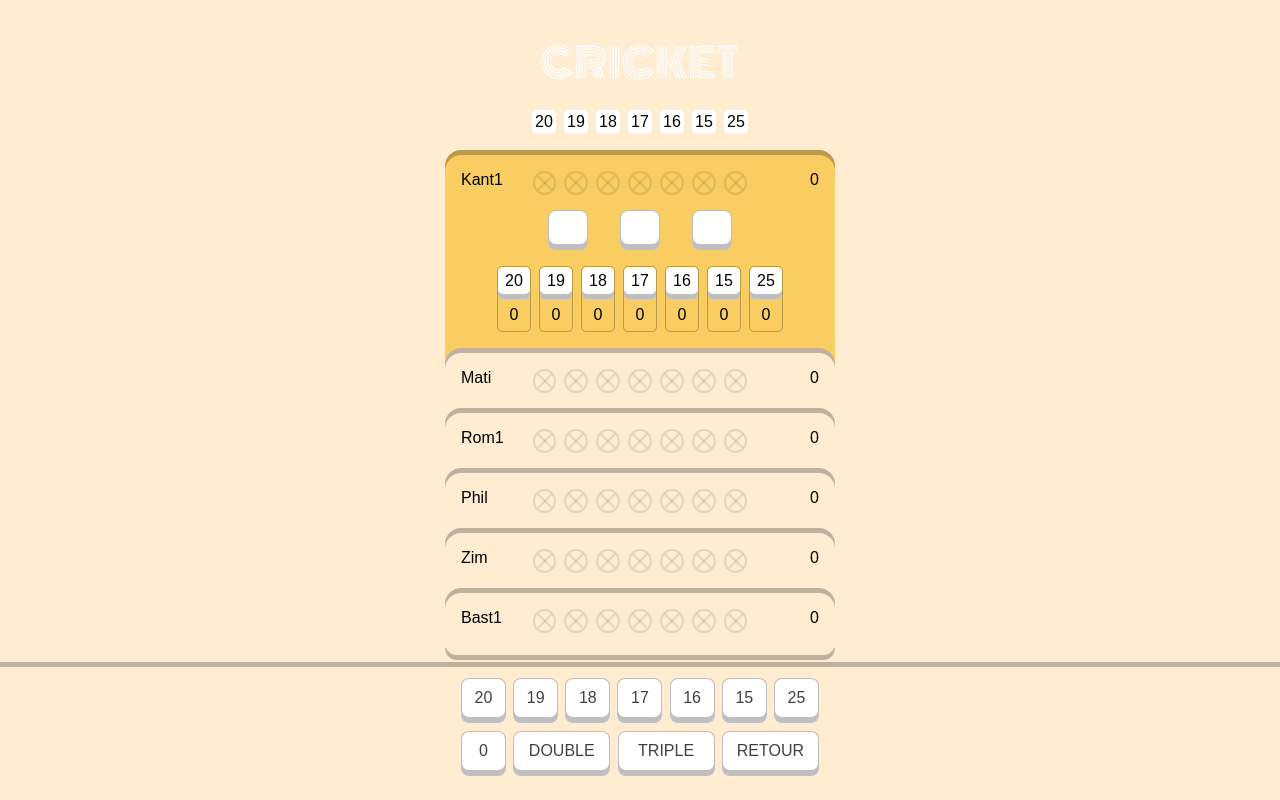
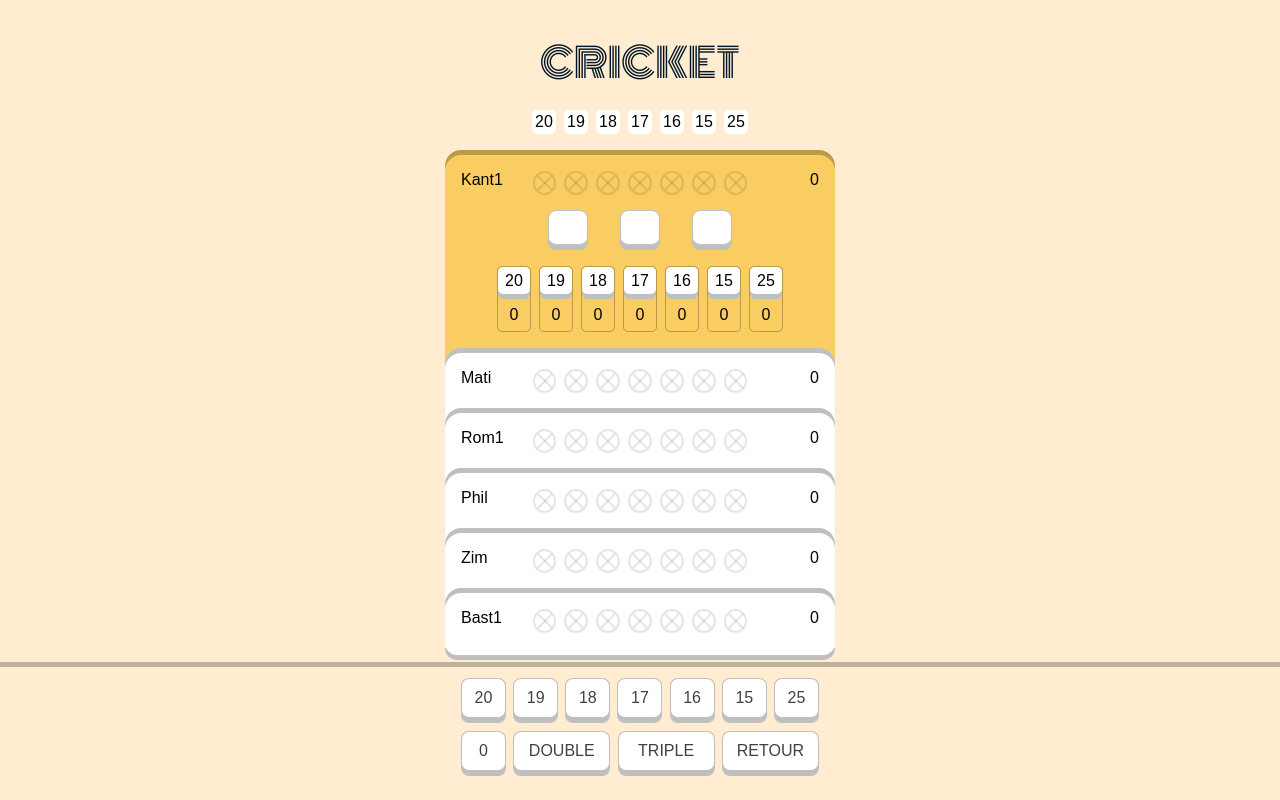
Before and after one commit to Kant109/ApsiDart, a Vue app: page /cricket in a window 1280 px wide. Built offline with nearby package versions, Linux system fonts and the light colour scheme; a web font is replaced by a local one.

Commit message:
Keep darkmode info in localStorage

```diff
--- a/src/App.vue
+++ b/src/App.vue
@@ -7,7 +7,7 @@
 </template>
 
 <script setup lang="ts">
-import { computed, onMounted } from 'vue';
+import { computed, onBeforeMount, onMounted } from 'vue';
 import { useManagementAppStore } from './stores/ManagementAppStore';
 import WaitingPage from './views/WaitingPage.vue';
 import { RouterView } from 'vue-router';
@@ -193,6 +193,10 @@ const MatiX01: X01Player = {
     "volleys": []
 }
 
+onBeforeMount(() => {
+    managementAppStore.isDarkMode = localStorage.getItem('darkmode-apsidart') === 'active';
+})
+
 onMounted(() => {
   cricketGameStore.setPlayer(Kant1);
   cricketGameStore.setPlayer(Mati);
@@ -223,6 +227,7 @@ main {
 
     &.darkmode {
         --bg-color: #001524;
+        --bg-element-primary: #76ABAE;
         --text-color: white;
     }
 }
--- a/src/assets/main.css
+++ b/src/assets/main.css
@@ -3,6 +3,7 @@
 
 :root {
   --bg-color: #FFECD1;
+  --bg-element-primary: #fff;
   --text-color: #001524; }
 
 html, body, #app, main {
--- a/src/assets/main.scss
+++ b/src/assets/main.scss
@@ -4,6 +4,7 @@
 
 :root {
     --bg-color: #FFECD1;
+    --bg-element-primary: #fff;
     --text-color: #001524;
 }
 
--- a/src/components/Cricket/CricketPlayer.vue
+++ b/src/components/Cricket/CricketPlayer.vue
@@ -75,7 +75,7 @@ const openStat = () => {
 @import "@/assets/helpers/variables.scss";
 
 .top-bg {
-    background-color: var(--bg-color);
+    background-color: var(--bg-element-primary);
 }
 
 .top-bg-active {
@@ -89,7 +89,7 @@ const openStat = () => {
     grid-column-gap: 0px;
     grid-row-gap: 0px;
     height: 60px;
-    background-color: var(--bg-color);
+    background-color: var(--bg-element-primary);
     border-radius: 1rem 1rem 0 0;
     padding: 0 1rem;
     --tw-shadow: inset 0 5px 0 0 rgba(0, 0, 0, .25);
@@ -179,7 +179,7 @@ const openStat = () => {
     flex-direction: column;
     justify-content: center;
     gap: 1rem;
-    background-color: var(--bg-color);
+    background-color: var(--bg-element-primary);
 
     &.isPlayerActive {
         background-color: $active-player;
@@ -211,7 +211,6 @@ const openStat = () => {
         display: flex;
         justify-content: center;
         align-items: center;
-        background-color: var(--bg-color);
         margin-bottom: 1rem;
 
         &.isPlayerActive {
--- a/src/components/X01/X01Player.vue
+++ b/src/components/X01/X01Player.vue
@@ -1,5 +1,6 @@
 <script setup lang="ts">
-import { ref } from 'vue';
+import { useX01GameStore } from '@/stores/X01GameStore';
+import { computed, watch } from 'vue';
 
 const props = defineProps<{
   player: X01Player
@@ -7,17 +8,28 @@ const props = defineProps<{
   isTopBgPlayerActive: boolean
 }>()
 
-const isStatOpen = ref(false);
+const gameStore = useX01GameStore();
+const players = computed(() => gameStore.players);
 
-const openStat = () => {
-    isStatOpen.value = !isStatOpen.value;
-}
+const emit = defineEmits(['isLastPlayer']);
+
+watch(
+    () => props.player.isActive,
+    () => {
+        if(props.player.isActive && players.value.indexOf(props.player) === players.value.length - 1) {
+            emit('isLastPlayer', true);
+        }
+        if(!props.player.isActive && players.value.indexOf(props.player) === players.value.length - 1) {
+            emit('isLastPlayer', false);
+        }
+    }
+)
 
 </script>
 
 <template>
     <div class="full-content" :class="{'top-bg': props.isTopBgActive, 'top-bg-active': props.isTopBgPlayerActive && props.isTopBgActive}">
-        <div class="player-content" :class="{'isPlayerActive': player.isActive }" @click.prevent="openStat">
+        <div class="player-content" :class="{'isPlayerActive': player.isActive }">
             <div class="player-name">{{ player.pseudo }}</div>
                 <div class="recap">
                     <div class="current-points">
@@ -35,7 +47,7 @@ const openStat = () => {
 @import "@/assets/helpers/variables.scss";
 
 .top-bg {
-    background-color: var(--bg-color);
+    background-color: var(--bg-element-primary);
 }
 
 .top-bg-active {
@@ -49,7 +61,7 @@ const openStat = () => {
     grid-column-gap: 0px;
     grid-row-gap: 0px;
     height: 60px;
-    background-color: var(--bg-color);
+    background-color: var(--bg-element-primary);
     border-radius: 1rem 1rem 0 0;
     padding: 0 1rem;
     --tw-shadow: inset 0 5px 0 0 rgba(0, 0, 0, .25);
--- a/src/views/Darts/CricketGame.vue
+++ b/src/views/Darts/CricketGame.vue
@@ -12,7 +12,6 @@ const isGameWinner = computed(() => gameStore.isGameWinner);
 const isLastPlayerActive = ref(false);
 
 const setIsLastPlayerActive = (isCurrentPlayerLast: boolean) => {
-    console.log('in emit')
     isLastPlayerActive.value = isCurrentPlayerLast;
 }
 
@@ -58,7 +57,7 @@ const setIsLastPlayerActive = (isCurrentPlayerLast: boolean) => {
     font-family: "Monoton", sans-serif;
     font-size: 2.5rem;
     padding: 2rem 2rem 1rem 2rem;
-    color: white;
+    color: var(--text-color);
 }
 
 .points-recap-doors {
@@ -116,7 +115,7 @@ const setIsLastPlayerActive = (isCurrentPlayerLast: boolean) => {
             border-radius: 0 0 1rem 1rem;
             --tw-shadow: inset 0 -5px 0 0 rgba(0, 0, 0, .25);
             box-shadow: var(--tw-ring-offset-shadow, 0 0 #0000), var(--tw-ring-shadow, 0 0 #0000), var(--tw-shadow);
-            background-color: var(--bg-color);
+            background-color: var(--bg-element-primary);
         }
 
         &.lastPlayerActive {
--- a/src/views/Darts/X01Game.vue
+++ b/src/views/Darts/X01Game.vue
@@ -1,5 +1,5 @@
 <script setup lang="ts">
-import { computed } from 'vue';
+import { computed, ref } from 'vue';
 import X01Board from '@/components/X01/X01Board.vue';
 import X01Player from '@/components/X01/X01Player.vue';
 import { useX01GameStore } from '@/stores/X01GameStore';
@@ -9,18 +9,24 @@ const gameStore = useX01GameStore();
 const players = computed(() => gameStore.players);
 const isGameFinish = computed(() => gameStore.isGameFinish);
 const isGameWinner = computed(() => gameStore.isGameWinner);
+const isLastPlayerActive = ref(false);
+
+const setIsLastPlayerActive = (isCurrentPlayerLast: boolean) => {
+    isLastPlayerActive.value = isCurrentPlayerLast;
+}
 
 </script>
 
 <template>
     <div class="title">301</div>
     <div class="players-container" v-if="!isGameFinish">
-        <div class="players-content">
+        <div class="players-content" :class="{'lastPlayerActive': isLastPlayerActive}">
                 <X01Player
                     v-for="player in players"
                     :player="player"
                     :is-top-bg-active="players.indexOf(player) !== 0"
                     :is-top-bg-player-active="players[players.indexOf(player) - 1 > 0 ? players.indexOf(player) - 1 : 0].isActive === true"
+                    @isLastPlayer="setIsLastPlayerActive"
                 />
         </div>
     </div>
@@ -40,7 +46,7 @@ const isGameWinner = computed(() => gameStore.isGameWinner);
     font-family: "Monoton", sans-serif;
     font-size: 2.5rem;
     padding: 2rem 2rem 1rem 2rem;
-    color: white;
+    color: var(--text-color);
 }
 
 .points-recap-doors {
@@ -97,7 +103,13 @@ const isGameWinner = computed(() => gameStore.isGameWinner);
             border-radius: 0 0 1rem 1rem;
             --tw-shadow: inset 0 -5px 0 0 rgba(0, 0, 0, .25);
             box-shadow: var(--tw-ring-offset-shadow, 0 0 #0000), var(--tw-ring-shadow, 0 0 #0000), var(--tw-shadow);
-            background-color: var(--bg-color);
+            background-color: var(--bg-element-primary);
+        }
+
+        &.lastPlayerActive {
+            &::after {
+                background-color: $active-player;
+            }
         }
     }
 }
--- a/src/views/HomePage.vue
+++ b/src/views/HomePage.vue
@@ -1,5 +1,5 @@
 <script setup lang="ts">
-import { computed } from 'vue';
+import { computed, ref } from 'vue';
 import { useRouter } from 'vue-router';
 import { useManagementAppStore } from '@/stores/ManagementAppStore';
 
@@ -15,6 +15,7 @@ const goToProfile = () => {
 
 const setDarkMode = () => {
     managementAppStore.isDarkMode = !isDarkMode.value;
+    localStorage.setItem('darkmode-apsidart', managementAppStore.isDarkMode ? 'active' : 'disable');
 }
 </script>
 
```
Also changed, not shown: src/assets/helpers/variables.scss (+0 -8 lines), 2 other files (tests, documents, lock files or other folders).
